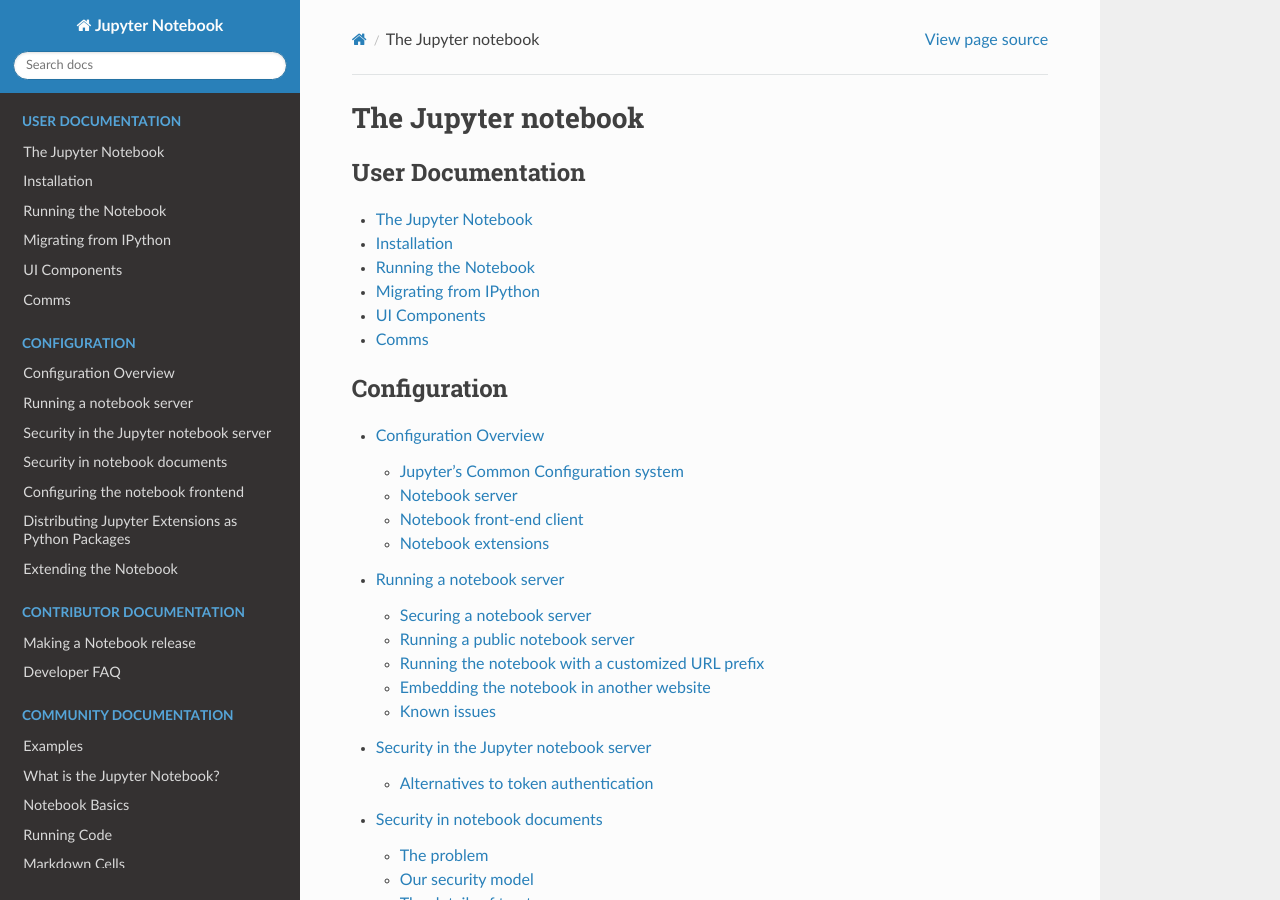
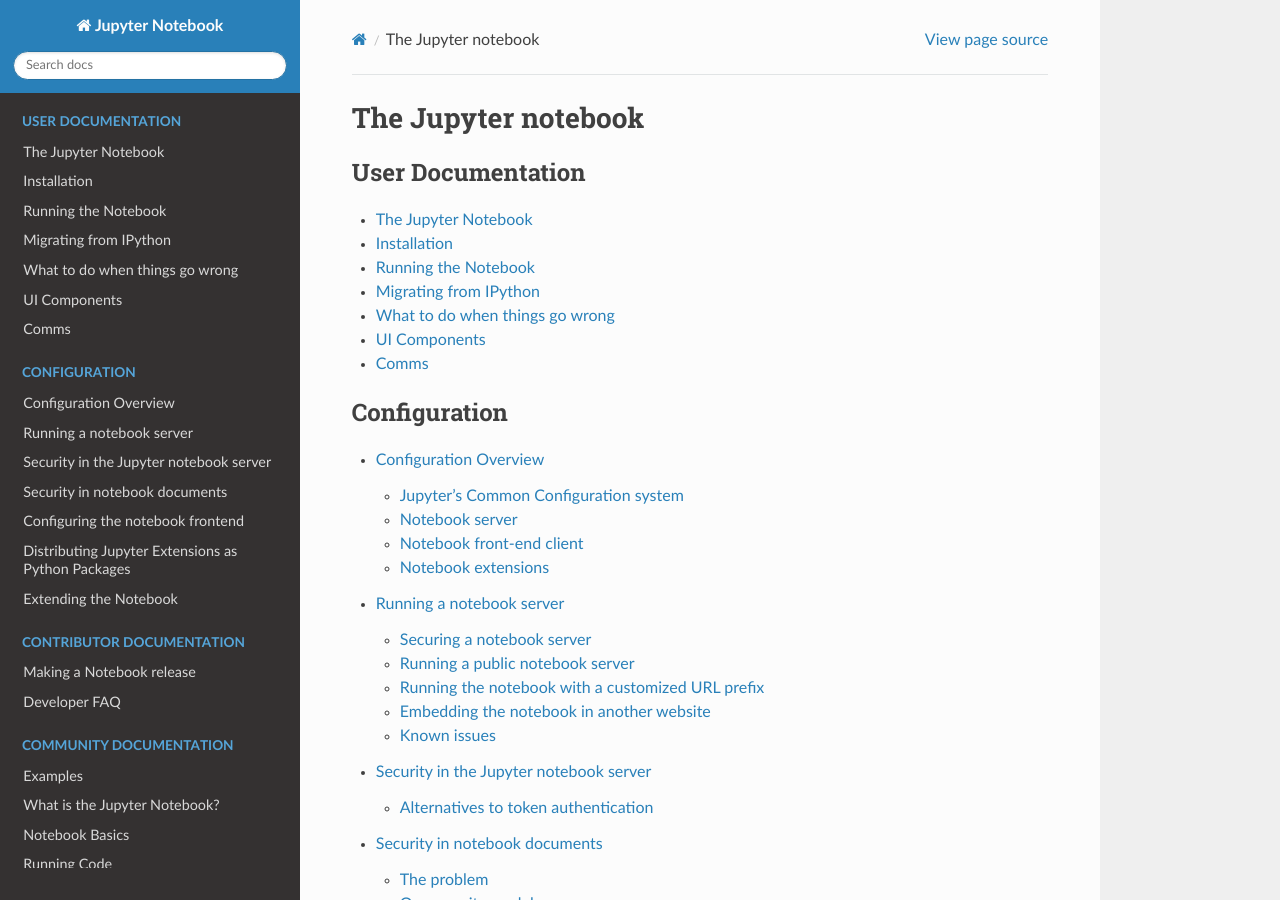
Before and after one commit to jupyter/nbclassic, a Sphinx documentation site: the page built from docs/source/index.rst, in a window 1280 px wide and 900 px high. Built offline with Sphinx 7.4.7 and the Read the Docs theme 2.0.0, drawn with Linux system fonts in a browser that asks for light colours; pages that are not in the unit, such as notebooks, are missing from menus; the version number could not be read and is left out; some of the changed lines change nothing that is shown.

Commit message:
Add troubleshooting documentation

```diff
--- a/docs/source/index.rst
+++ b/docs/source/index.rst
@@ -10,6 +10,7 @@
    Installation <https://jupyter.readthedocs.io/en/latest/install.html>
    Running the Notebook <https://jupyter.readthedocs.io/en/latest/running.html>
    Migrating from IPython <https://jupyter.readthedocs.io/en/latest/migrating.html>
+   troubleshooting
    ui_components
    comms
 
--- /dev/null
+++ b/docs/source/troubleshooting.rst
@@ -0,0 +1,87 @@
+What to do when things go wrong
+===============================
+
+First, have a look at the common problems listed below. If you can figure it out
+from these notes, it will be quicker than asking for help.
+
+Check that you have the latest version of any packages that look relevant.
+Unfortunately it's not always easy to figure out what packages are relevant,
+but if there was a bug that's already been fixed,
+it's easy to upgrade and get on with what you wanted to do.
+
+Jupyter fails to start
+----------------------
+
+* Have you `installed it <http://jupyter.org/install.html>`__? ;-)
+* If you're using a menu shortcut or Anaconda launcher to start it, try
+  opening a terminal or command prompt and running the command ``jupyter notebook``.
+* If it can't find ``jupyter``,
+  you may need to configure your ``PATH`` environment variable.
+  If you don't know what that means, and don't want to find out,
+  just (re)install Anaconda with the default settings,
+  and it should set up PATH correctly.
+* If Jupyter gives an error that it can't find ``notebook``,
+  check with pip or conda that the ``notebook`` package is installed.
+* Try running ``jupyter-notebook`` (with a hyphen). This should normally be the
+  same as ``jupyter notebook`` (with a space), but if there's any difference,
+  the version with the hyphen is the 'real' launcher, and the other one wraps
+  that.
+
+Jupyter doesn't load or doesn't work in the browser
+---------------------------------------------------
+
+* Try in another browser (e.g. if you normally use Firefox, try with Chrome).
+  This helps pin down where the problem is.
+* Try disabling any browser extensions and/or any Jupyter extensions you have
+  installed.
+* Some internet security software can interfere with Jupyter.
+  If you have security software, try turning it off temporarily,
+  and look in the settings for a more long-term solution.
+* In the address bar, try changing between ``localhost`` and ``127.0.0.1``.
+  They should be the same, but in some cases it makes a difference.
+
+Jupyter can't start a kernel
+----------------------------
+
+Files called *kernel specs* tell Jupyter how to start different kinds of kernel.
+To see where these are on your system, run ``jupyter kernelspec list``::
+
+    $ jupyter kernelspec list
+    Available kernels:
+      python3      /home/takluyver/.local/lib/python3.6/site-packages/ipykernel/resources
+      bash         /home/takluyver/.local/share/jupyter/kernels/bash
+      ir           /home/takluyver/.local/share/jupyter/kernels/ir
+
+There's a special fallback for the Python kernel:
+if it doesn't find a real kernelspec, but it can import the ``ipykernel`` package,
+it provides a kernel which will run in the same Python environment as the notebook server.
+A path ending in ``ipykernel/resources``, like in the example above,
+is this default kernel.
+The default often does what you want,
+so if the ``python3`` kernelspec points somewhere else
+and you can't start a Python kernel,
+try deleting or renaming that kernelspec folder to expose the default.
+
+If your problem is with another kernel, not the Python one we maintain,
+you may need to look for support about that kernel.
+
+Asking for help
+---------------
+
+As with any problem, try searching to see if someone has already found an answer.
+If you can't find an existing answer, you can ask questions at:
+
+* The `jupyter-notebook tag on Stackoverflow <https://stackoverflow.com/questions/tagged/jupyter-notebook>`_
+* The `jupyter/help repository on Github <https://github.com/jupyter/help>`_
+* Or in an issue on another repository, if it's clear which component is
+  responsible.
+
+Don't forget to provide details. What error messages do you see?
+What platform are you on? How did you install Jupyter?
+What have you tried already?
+The ``jupyter troubleshoot`` command collects a lot of information
+about your installation, which can be useful.
+
+Remember that it's not anyone's job to help you.
+We want Jupyter to work for you,
+but we can't always help everyone individually.
```
